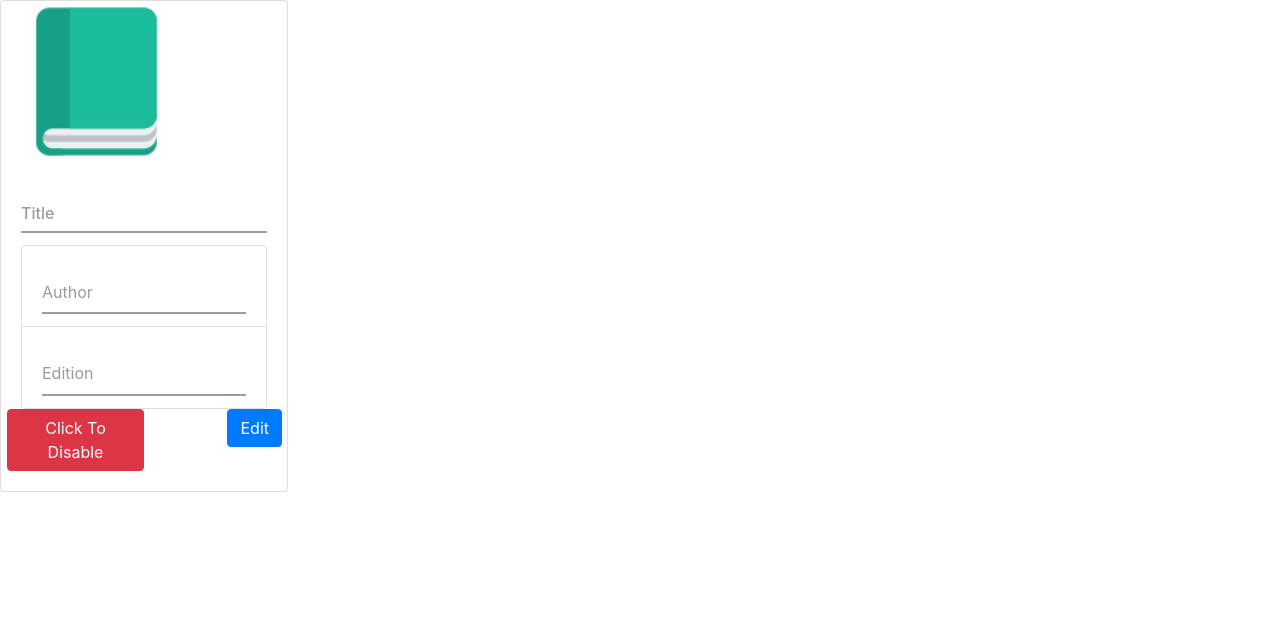
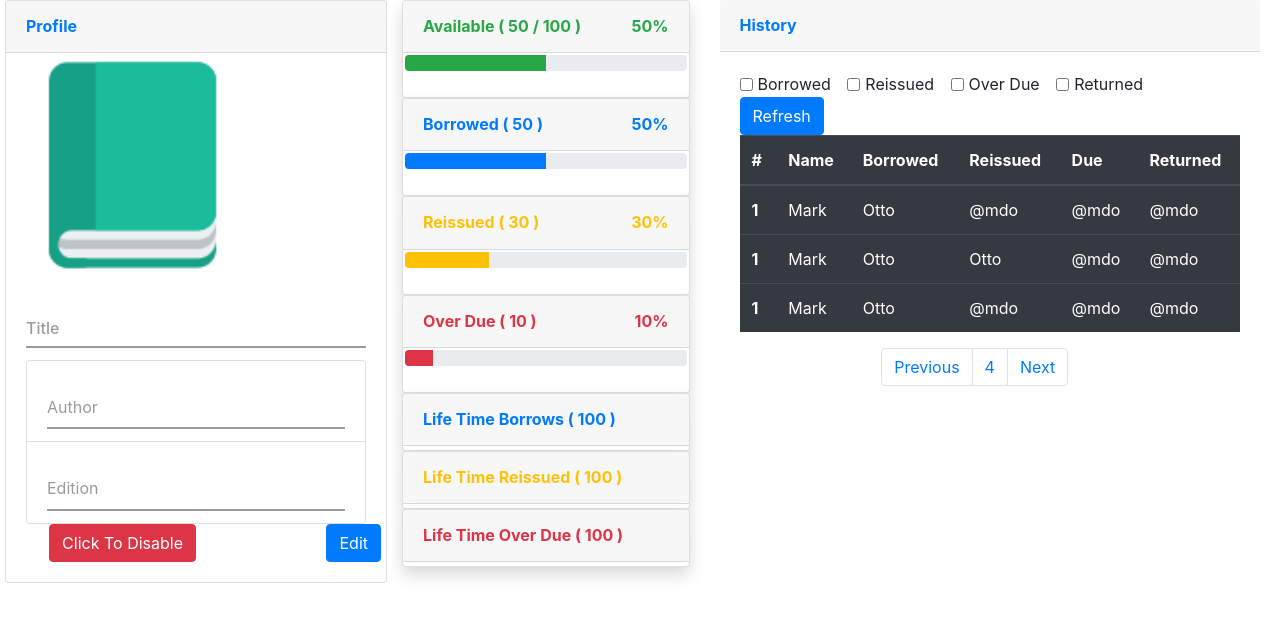
Before and after one commit to NeuronEnix/library-management, a Node server app: page /book/view in a window 1280 px wide. Shown: the part 56-678 px from the top of the page. Run offline with Node 20, Linux system fonts and the light colour scheme; some libraries are stand-ins or nearby versions.

Commit message:
Added: Book View Template

```diff
--- a/views/book/bookViewPage.ejs
+++ b/views/book/bookViewPage.ejs
@@ -4,9 +4,9 @@
 <head> <title> Book View </title> </head>
 
 <%- include( "../partials/navbar", { activeNav: "Book" } ) %>
-<div class="row">
+<div class="row" style="margin-left: 5px;margin-right: 5px">
 
-    <div class="col-md-3">
+    <div class="col-md-2.2" >
 
         <%- include( "../partials/infoCard", {
             imgPath: "/book.png",
@@ -27,14 +27,30 @@
 
     </div>
 
+    <link href="/css/book/progBar.css" rel="stylesheet" type="text/css">
+
     <div class="col-md-3">
+
+        <%- include( "../partials/progBar", {
+            body: [
+            { label: "Available", value: 50, value2: 100, percentage: 50, color: "success" },
+            { label: "Borrowed", value: 50, percentage: 50, color: "primary" },
+            { label: "Reissued", value: 30, percentage: 30, color: "warning" },
+            { label: "Over Due", value: 10, percentage: 10, color: "danger" },
+
+            { label: "Life Time Borrows", value: 100, color: "primary", progBar: "false" },
+            { label: "Life Time Reissued",value: 100,  color: "warning", progBar: "false" },
+            { label: "Life Time Over Due",value: 100,  color: "danger", progBar: "false" },
+            ]
+        }) %>
 
     </div>
 
-    <div class="col-md-3">
+    <div class="col">
+        <%- include( "../partials/historyCard" ); %>
+      </div>
 
     </div>
-
 </div>
 <%- include( "../partials/setEleValByID" ) %>
 
--- /dev/null
+++ b/views/partials/historyCard.ejs
@@ -0,0 +1,77 @@
+<div class="card-header py-3">
+    <h6 class="m-0 font-weight-bold text-primary">History</h6>
+</div>
+<div class="card-body">
+
+    <div class="form-check form-check-inline">
+        <input class="form-check-input" type="checkbox" id="inlineCheckbox1" value="option1">
+        <label class="form-check-label" for="inlineCheckbox1">Borrowed</label>
+    </div>
+
+    <div class="form-check form-check-inline">
+        <input class="form-check-input" type="checkbox" id="inlineCheckbox2" value="option1">
+        <label class="form-check-label" for="inlineCheckbox2">Reissued</label>
+    </div>
+
+    <div class="form-check form-check-inline">
+        <input class="form-check-input" type="checkbox" id="inlineCheckbox3" value="option1">
+        <label class="form-check-label" for="inlineCheckbox3">Over Due</label>
+    </div>
+
+    <div class="form-check form-check-inline">
+        <input class="form-check-input" type="checkbox" id="inlineCheckbox3" value="option1">
+        <label class="form-check-label" for="inlineCheckbox3">Returned</label>
+    </div>
+
+    <div class="form-check form-check-inline">
+        <button type="button" class="btn btn-primary">Refresh</button>
+    </div>
+    <table class="table table-hover table-dark">
+        <thead>
+          <tr>
+            <th scope="col">#</th>
+            <th scope="col">Name</th>
+            <th scope="col">Borrowed</th>
+            <th scope="col">Reissued</th>
+            <th scope="col">Due</th>
+            <th scope="col">Returned</th>
+          </tr>
+        </thead>
+        <tbody>
+          <tr>
+            <th scope="row">1</th>
+            <td>Mark</td>
+            <td>Otto</td>
+            <td>@mdo</td>
+            <td>@mdo</td>
+            <td>@mdo</td>
+          </tr>
+          <tr>
+            <th scope="row">1</th>
+            <td>Mark</td>
+            <td>Otto</td>
+            <td>Otto</td>
+            <td>@mdo</td>
+            <td>@mdo</td>
+          </tr>
+          <tr>
+            <th scope="row">1</th>
+            <td>Mark</td>
+            <td>Otto</td>
+            <td>@mdo</td>
+            <td>@mdo</td>
+            <td>@mdo</td>
+          </tr>
+
+        </tbody>
+      </table>
+      <div class="row justify-content-center" style="width: 100%" >
+
+          <%- include("../partials/pagination", {
+            pg:3,
+            eleCount: 5,
+            form_id: "refresh-form"
+          }); %>
+
+      </div>
+    </div>
--- a/views/partials/infoCard.ejs
+++ b/views/partials/infoCard.ejs
@@ -1,4 +1,8 @@
-<div class="card" style="width: 18rem;">
+<div class="card" style="width: 100%;">
+
+    <div class="card-header py-3">
+        <h6 class="m-0 font-weight-bold text-primary">Profile</h6>
+    </div>
 
     <img src="<%= imgPath %>" class="card-img-top col-sm-8" alt="">
 
--- /dev/null
+++ b/views/partials/progBar.ejs
@@ -0,0 +1,26 @@
+<link href="/css/book/progBar.css" rel="stylesheet" type="text/css">
+
+<% body.forEach( stat => { %>
+    <div class="card shadow">
+
+        <div class="card-header py-3">
+            <h6 class="m-0 font-weight-bold text-<%= stat.color %>">
+                <%= stat.label %>
+                <%= stat.value != undefined ? "( " + stat.value + ( stat.value2 != undefined ? " / " + stat.value2 : "" ) + " )": ""; %>
+                <span class="float-right">
+                    <%= stat.percentage != undefined ? stat.percentage + "%" : "" %>
+                </span>
+            </h6>
+        </div>
+
+        <div class="card-body" style="padding: 2px">
+            <!-- <h4 class="small font-weight-bold"> <%= stat.label %> <span class="float-right"> <%= stat.percentage %>% </span></h4> -->
+            <% if ( typeof stat.progBar == 'undefined' || stat.progBar == "true" ) { %>
+                <div class="progress mb-4">
+                    <div class="progress-bar bg-<%= stat.color %>" role="progressbar" style="width: <%= stat.percentage %>%" aria-valuenow="<%= stat.percentage %>" aria-valuemin="0" aria-valuemax="100"></div>
+                </div>
+            <% } %>
+        </div>
+
+    </div>
+<% } ) %>
```
Also changed, not shown: public/css/progBar.css (added, +32 -0 lines).
